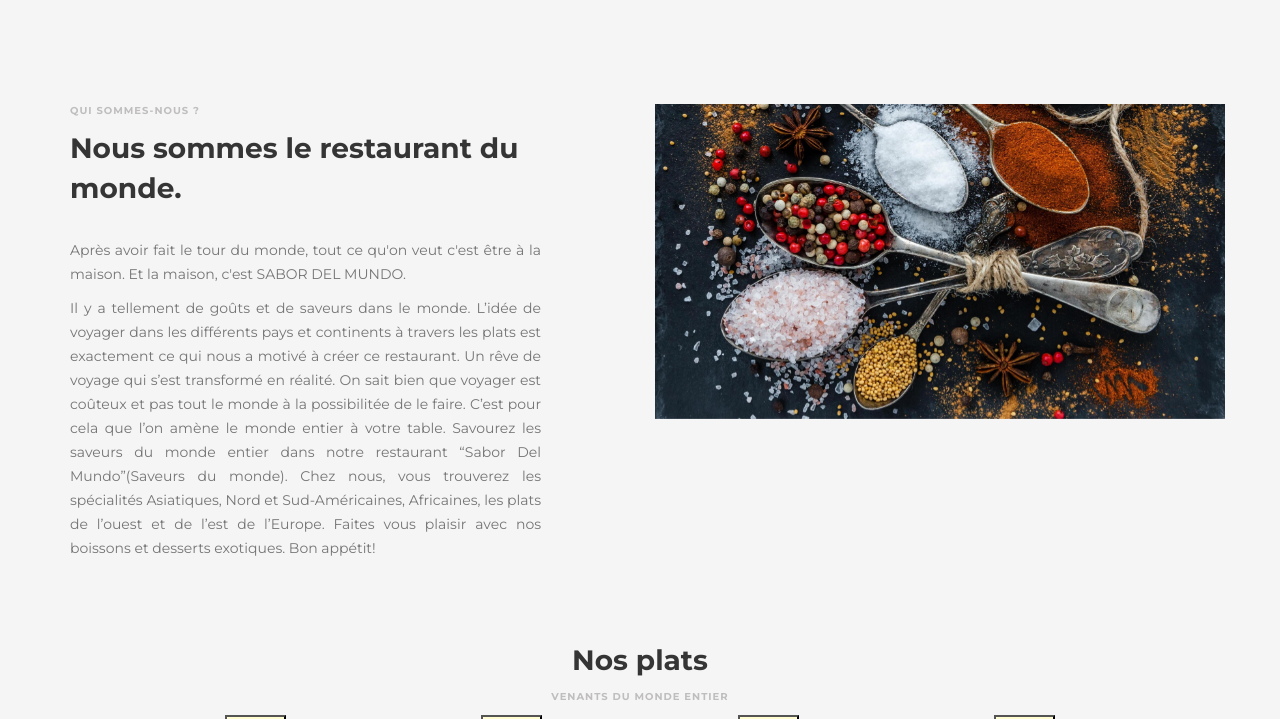
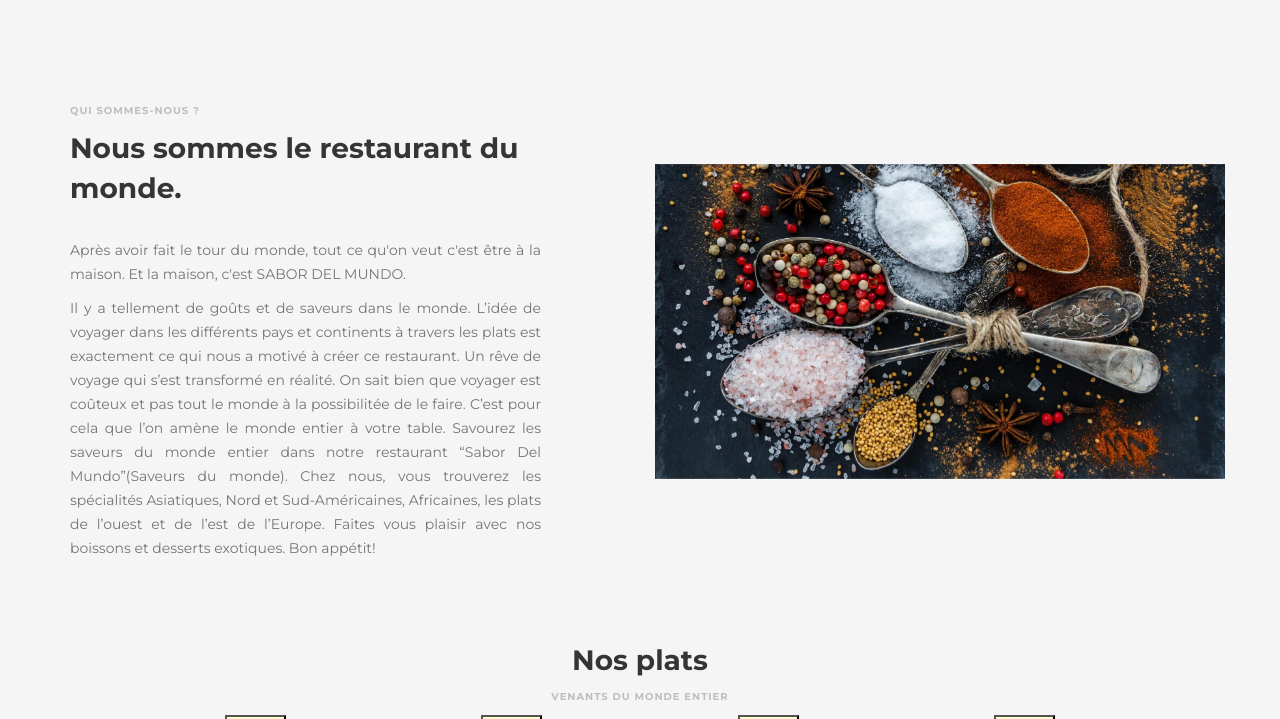
Before and after one commit to LoicKalai/projet_restaurant, a PHP site: page / in a window 1280 px wide. Shown: the part 801-1520 px from the top of the page. Run offline with PHP 8.4, Linux system fonts and the light colour scheme; some web fonts are replaced.

Commit message:
[Modif]
Modification css

```diff
--- a/css/anim_titre.css
+++ b/css/anim_titre.css
@@ -30,3 +30,12 @@
 #menu{
     padding: 0;
 }
+
+#testimonial{
+    margin-top: 100px;
+}
+
+
+.epice{
+    margin-top: 6rem;
+}
```
Also changed, not shown: css/templatemo-style.css (line endings or trailing spaces).
